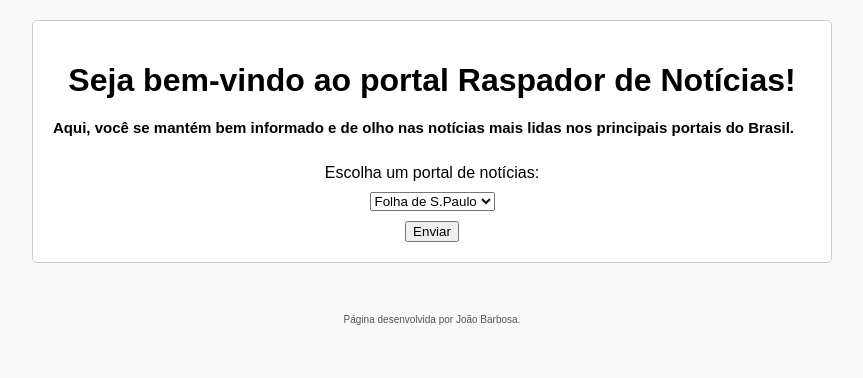
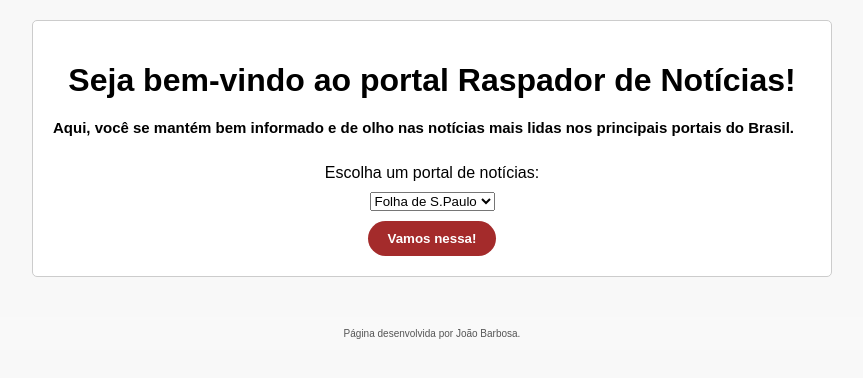
Before and after one commit to joaoinsper/render, a Flask app: page / in a window 1280 px wide. Shown: the top 378 px of the page, without its empty margins (208-1071 px from the left). Run offline with Flask 3, Linux system fonts and the light colour scheme.

Commit message:
botao colorido

```diff
--- a/templates/index.html
+++ b/templates/index.html
@@ -42,9 +42,20 @@
             text-align: center;
         }
 
-        /* Centraliza o select e o input submit */
         select, input[type="submit"] {
             margin-top: 10px;
+        }
+
+        .botao {
+            display: inline-block;
+            text-align: center;
+            background-color: rgb(164, 43, 43);
+            color: #fff !important;
+            padding: 10px 20px;
+            text-decoration: none;
+            border-radius: 50px;
+            border: none;
+            font-weight: bold;;
         }
 
         footer {
@@ -71,7 +82,7 @@
                 <option value="valor">Valor</option>
                 <option value="veja">Veja</option>
             </select><br>
-            <input type="submit" value="Enviar">
+            <input type="submit" value="Vamos nessa!" class="botao">
         </form>
         </div>
         </div>
```
